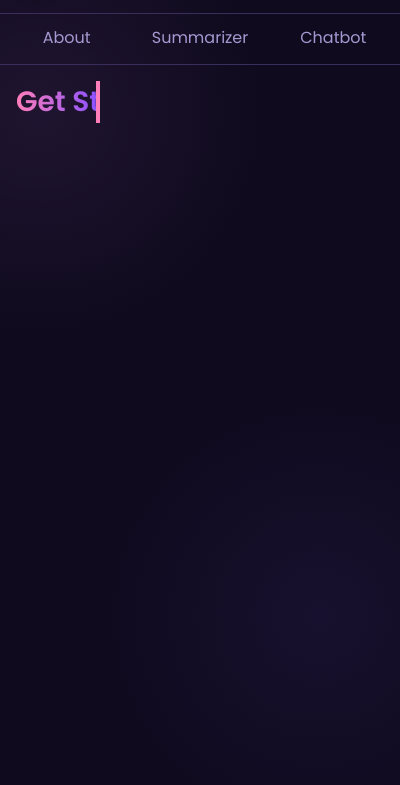
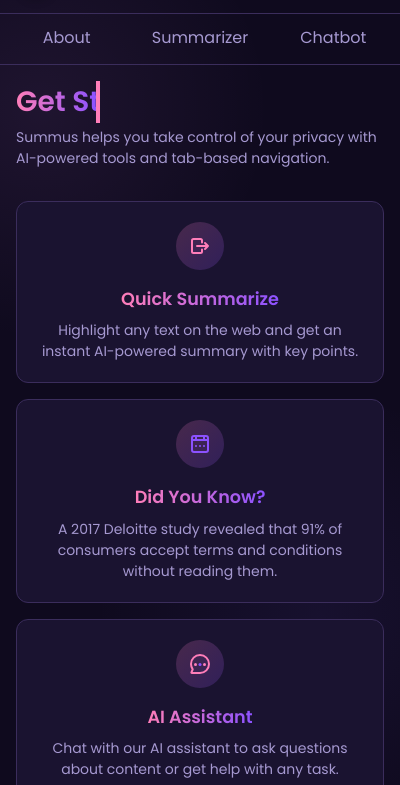
Before and after one commit to m76domi98/AI_AGENT, a browser extension: page popup.html in a window 400 px wide. Shown: the part 59-844 px from the top of the page. Drawn offline with nearby package versions, Linux system fonts and the light colour scheme.

Commit message:
Added Feature Cards and Info

```diff
--- a/popup.html
+++ b/popup.html
@@ -187,10 +187,70 @@
     .new-badge {
       background: linear-gradient(135deg, #ff7eb9 0%, #8c52ff 100%);
     }
+     /* Feature card styles */
+     .feature-cards {
+      display: flex;
+      flex-direction: column;
+      gap: 1rem;
+      margin-top: 1rem;
+      margin-bottom: 1rem;
+    }
+
+    @media (min-width: 640px) {
+      .feature-cards {
+        flex-direction: row;
+      }
+    }
+
+    .feature-card {
+      background-color: #1a1330;
+      border-radius: 12px;
+      border: 1px solid #3b2d5c;
+      padding: 1.25rem;
+      flex: 1;
+      transition: all 0.3s ease;
+      display: flex;
+      flex-direction: column;
+      align-items: center;
+      text-align: center;
+    }
+
+    .feature-card:hover {
+      transform: translateY(-5px);
+      box-shadow: 0 10px 20px rgba(0, 0, 0, 0.2);
+      border-color: #8c52ff;
+    }
+
+    .feature-icon {
+      width: 48px;
+      height: 48px;
+      display: flex;
+      align-items: center;
+      justify-content: center;
+      background: linear-gradient(135deg, rgba(255, 126, 185, 0.2) 0%, rgba(140, 82, 255, 0.2) 100%);
+      border-radius: 50%;
+      margin-bottom: 1rem;
+    }
+
+    .feature-title {
+      font-size: 1.1rem;
+      font-weight: 600;
+      margin-bottom: 0.5rem;
+      background: linear-gradient(to right, #ff7eb9, #8c52ff);
+      -webkit-background-clip: text;
+      -webkit-text-fill-color: transparent;
+    }
+
+    .feature-description {
+      color: #a699d1;
+      font-size: 0.875rem;
+      line-height: 1.5;
+    }
   </style>
 </head>
 <body>
-  <div class="container w-full h-full flex flex-col">
+  <div class="container w-full h-full flex flex-col" style="max-height: 100vh; overflow-y: auto; overflow:scroll;
+    overflow-x:hidden;">
     <!-- Header with avatar and title -->
     <div class="header flex items-center p-4">
       <div class="ai-avatar rounded-full p-2 mr-3">
@@ -230,14 +290,77 @@
 
       <!-- Tab Content -->
       <div class="tab-content-container">
-        <!-- About Tab -->
-        <div class="tab-content tab1-content">
+        <!-- Summarizer Tab -->
+        <div class="tab-content tab1-content flex flex-col h-full" style="overflow-y:auto;">
           <!-- Welcome Section -->
-          <div class="welcome-section">
+
             <div class="greeting">Get Started</div>
+            <div class="instructions">Summus helps you take control of your privacy with AI-powered tools and tab-based navigation.</div>
+
+
+             <!-- Feature Cards -->
+          <div class="feature-cards">
+            <!-- Feature Card 1 -->
+            <div class="feature-card">
+              <div class="feature-icon">
+                <svg width="24" height="24" viewBox="0 0 24 24" fill="none" xmlns="http://www.w3.org/2000/svg">
+                  <path d="M14 8.5V6.5C14 5.67157 13.3284 5 12.5 5H5.5C4.67157 5 4 5.67157 4 6.5V17.5C4 18.3284 4.67157 19 5.5 19H12.5C13.3284 19 14 18.3284 14 17.5V15.5" stroke="#FF7EB9" stroke-width="2" stroke-linecap="round"/>
+                  <path d="M9 12H20M20 12L17 9M20 12L17 15" stroke="#FF7EB9" stroke-width="2" stroke-linecap="round" stroke-linejoin="round"/>
+                </svg>
               </div>
+              <h3 class="feature-title">Quick Summarize</h3>
+              <p class="feature-description">Highlight any text on the web and get an instant AI-powered summary with key points.</p>
+            </div>
 
-        </div>
+            <!-- Feature Card 2 -->
+            <div class="feature-card">
+              <div class="feature-icon">
+                <svg width="24" height="24" viewBox="0 0 24 24" fill="none" xmlns="http://www.w3.org/2000/svg">
+                  <rect x="4" y="4" width="16" height="16" rx="2" stroke="#8C52FF" stroke-width="2"/>
+                  <path d="M4 8H20" stroke="#8C52FF" stroke-width="2"/>
+                  <path d="M8 4V8" stroke="#8C52FF" stroke-width="2"/>
+                  <path d="M16 4V8" stroke="#8C52FF" stroke-width="2"/>
+                  <circle cx="8" cy="14" r="1" fill="#8C52FF"/>
+                  <circle cx="12" cy="14" r="1" fill="#8C52FF"/>
+                  <circle cx="16" cy="14" r="1" fill="#8C52FF"/>
+                </svg>
+              </div>
+              <h3 class="feature-title">Did You Know?</h3>
+              <p class="feature-description">A 2017 Deloitte study revealed that 91% of consumers accept terms and conditions without reading them.</p>
+            </div>
+
+            <!-- Feature Card 3 -->
+            <div class="feature-card">
+              <div class="feature-icon">
+                <svg width="24" height="24" viewBox="0 0 24 24" fill="none" xmlns="http://www.w3.org/2000/svg">
+                  <path d="M12 21C16.9706 21 21 16.9706 21 12C21 7.02944 16.9706 3 12 3C7.02944 3 3 7.02944 3 12C3 13.9021 3.5901 15.6665 4.59721 17.1199C4.70168 17.2707 4.7226 17.4653 4.64529 17.6317L3.42747 20.2519C3.23699 20.5853 3.47768 21 3.86159 21H12Z" stroke="#FF7EB9" stroke-width="2" stroke-linejoin="round"/>
+                  <circle cx="7.5" cy="12.5" r="1.5" fill="#FF7EB9"/>
+                  <circle cx="12" cy="12.5" r="1.5" fill="#8C52FF"/>
+                  <circle cx="16.5" cy="12.5" r="1.5" fill="#FF7EB9"/>
+                </svg>
+              </div>
+              <h3 class="feature-title">AI Assistant</h3>
+              <p class="feature-description">Chat with our AI assistant to ask questions about content or get help with any task.</p>
+            </div>
+          </div>
+
+
+            <!-- Feature Card 4 -->
+            <div class="feature-card">
+              <div class="feature-icon">
+                <svg width="24" height="24" viewBox="0 0 24 24" fill="none" xmlns="http://www.w3.org/2000/svg">
+                  <path d="M12 21C16.9706 21 21 16.9706 21 12C21 7.02944 16.9706 3 12 3C7.02944 3 3 7.02944 3 12C3 13.9021 3.5901 15.6665 4.59721 17.1199C4.70168 17.2707 4.7226 17.4653 4.64529 17.6317L3.42747 20.2519C3.23699 20.5853 3.47768 21 3.86159 21H12Z" stroke="#FF7EB9" stroke-width="2" stroke-linejoin="round"/>
+                  <circle cx="7.5" cy="12.5" r="1.5" fill="#FF7EB9"/>
+                  <circle cx="12" cy="12.5" r="1.5" fill="#8C52FF"/>
+                  <circle cx="16.5" cy="12.5" r="1.5" fill="#FF7EB9"/>
+                </svg>
+              </div>
+              <h3 class="feature-title">Privacy Challenges</h3>
+              <p class="feature-description">Each time you skip reading the terms and conditions, you become more unaware of what you're agreeing to, potentially exposing yourself to data-sharing risks or legal liabilities. </p>
+            </div>
+          </div>
+
+
 
         <!-- Summarizer Tab -->
         <div class="tab-content tab2-content">
@@ -276,7 +399,10 @@
 
         <!-- Chatbot Tab -->
         <div class="tab-content tab3-content">
-          <h2 class="greetings">Chatbot</h2>
+          <div class="welcome-section">
+            <div class="greeting">Chatbot</div>
+            <div class="instructions">Chat with our LLM for interactive guidance.</div>
+          </div>
           <div class="flex-grow overflow-y-auto space-y-4 mb-4 h-64">
             <!-- Example chat bubbles -->
             <div class="flex items-start space-x-3">
```
